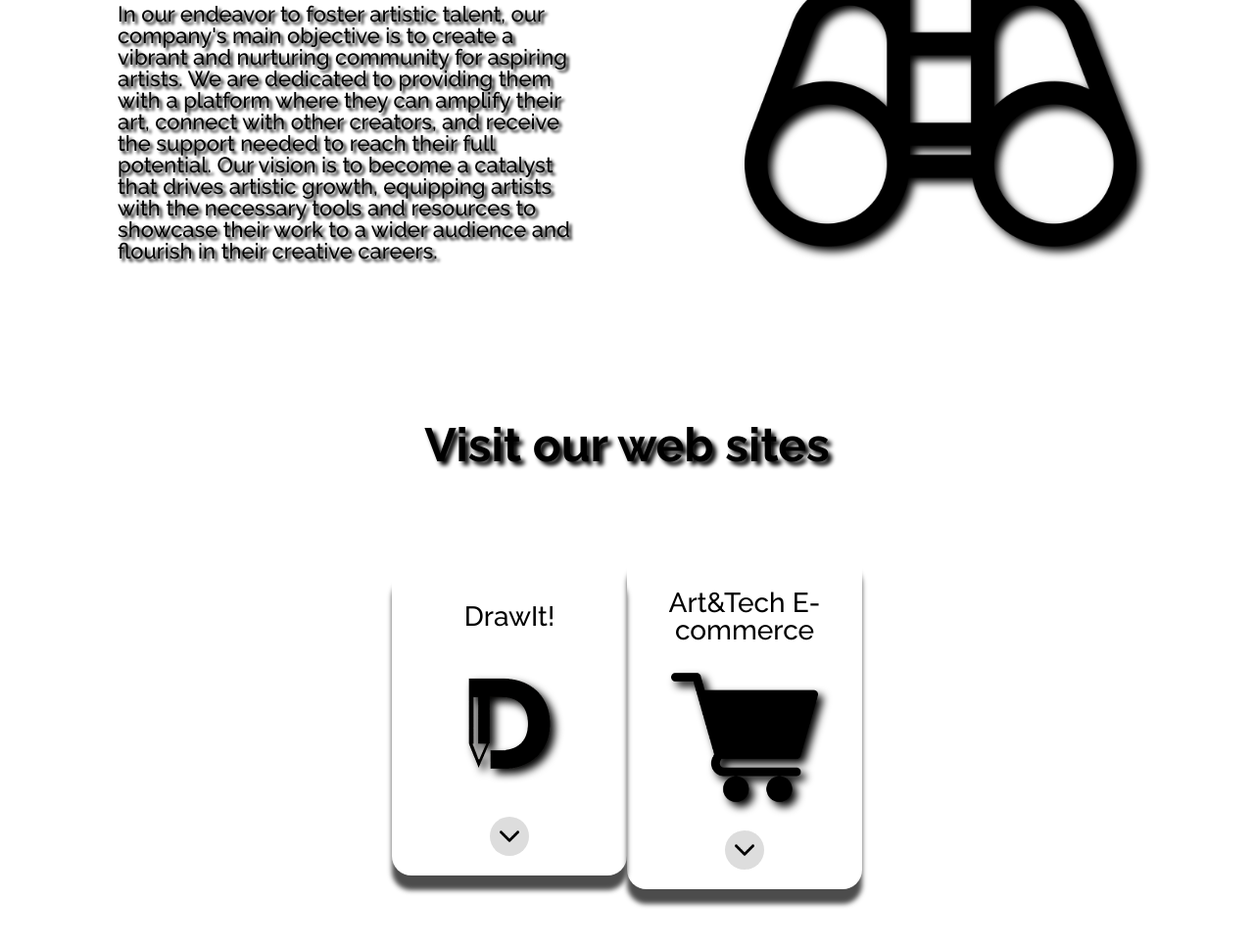
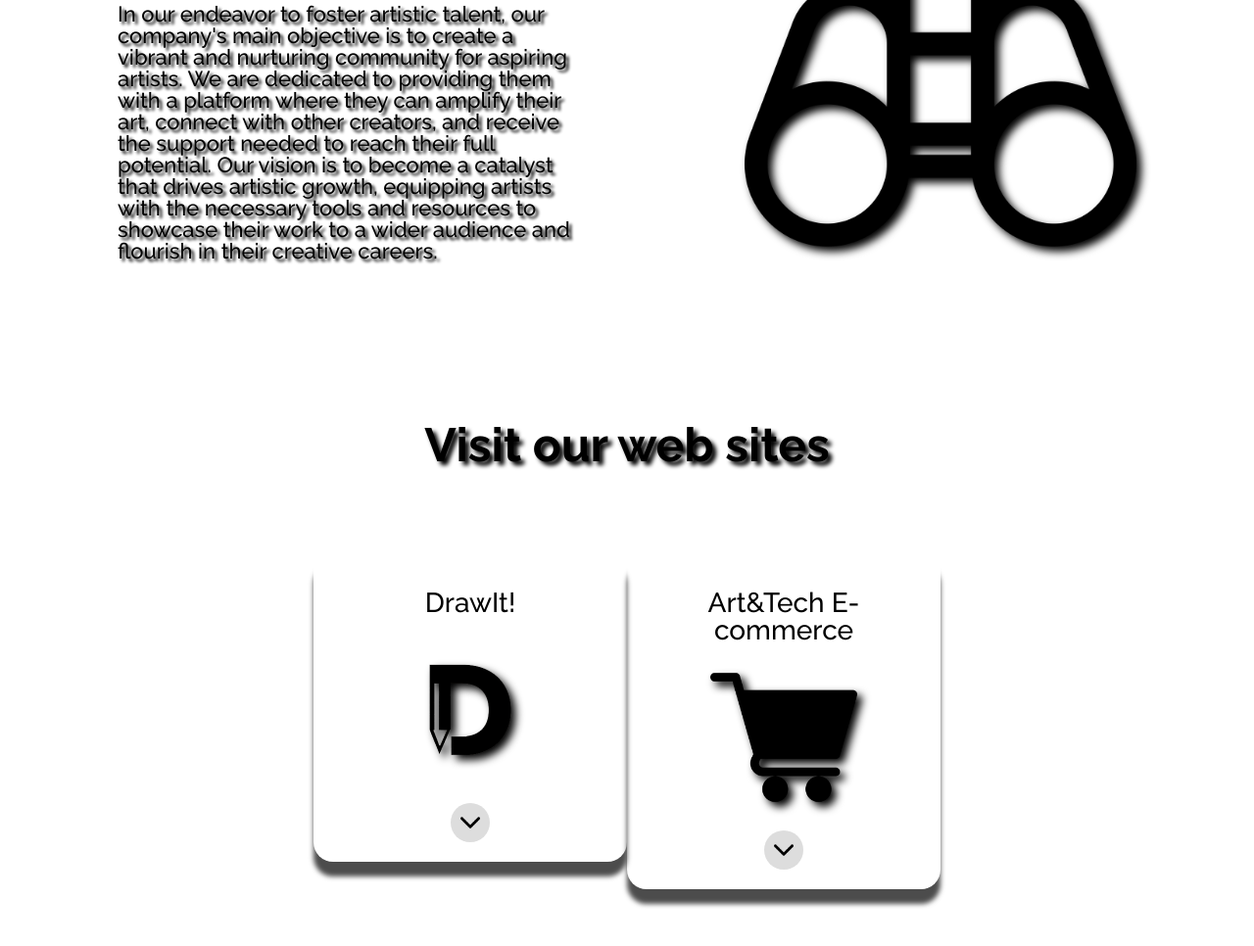
Before and after one commit to LTovarAlc/ArtTech, a plain HTML site: page index.html in a window 1280 px wide. Shown: the part 754-1720 px from the top of the page at 98% size. Drawn offline with Linux system fonts and the light colour scheme.

Commit message:
solution in section connections

```diff
--- a/index.html
+++ b/index.html
@@ -53,6 +53,7 @@
     </section>
     <section class="conections">
         <h1 class="tittle__conections">Visit our web sites</h1>
+        <div class="content__container">
             <div class="content__conections">
                 <div class="DrawIt">
                     <h1 class="conections__tittle-DrawIt">DrawIt!</h1>
@@ -67,6 +68,7 @@
                     <p class="conections__description" style="display: none;"> Our online store that offers a wide variety of tools to enhance your artistic projects, from brushes to digital drawing tablets and computer equipment for 3D animation. Find everything you need to boost your creativity in one place. Explore our collections and get inspired!</p>
                 </div>
             </div>
+        </div>
     </section>
     <script src="scripts/arrow-btn.js"></script>
 </body>
--- a/styles/index.css
+++ b/styles/index.css
@@ -164,13 +164,17 @@
     filter: drop-shadow(4px 4px 2px #000000);
 }
 
+.content__container{
+    display: flex;
+    justify-content: center;
+}
+
 .content__conections{
     padding-top: 64px;
-    margin-left: 400px;
-    margin-right: 400px;
+    width: 50%;
     display: flex;
     justify-content: space-between;
-    align-items: center;
+    align-items: flex-start;
 }
 
 .DrawIt{
```
Lines whose indentation alone changed are shown as unchanged.
